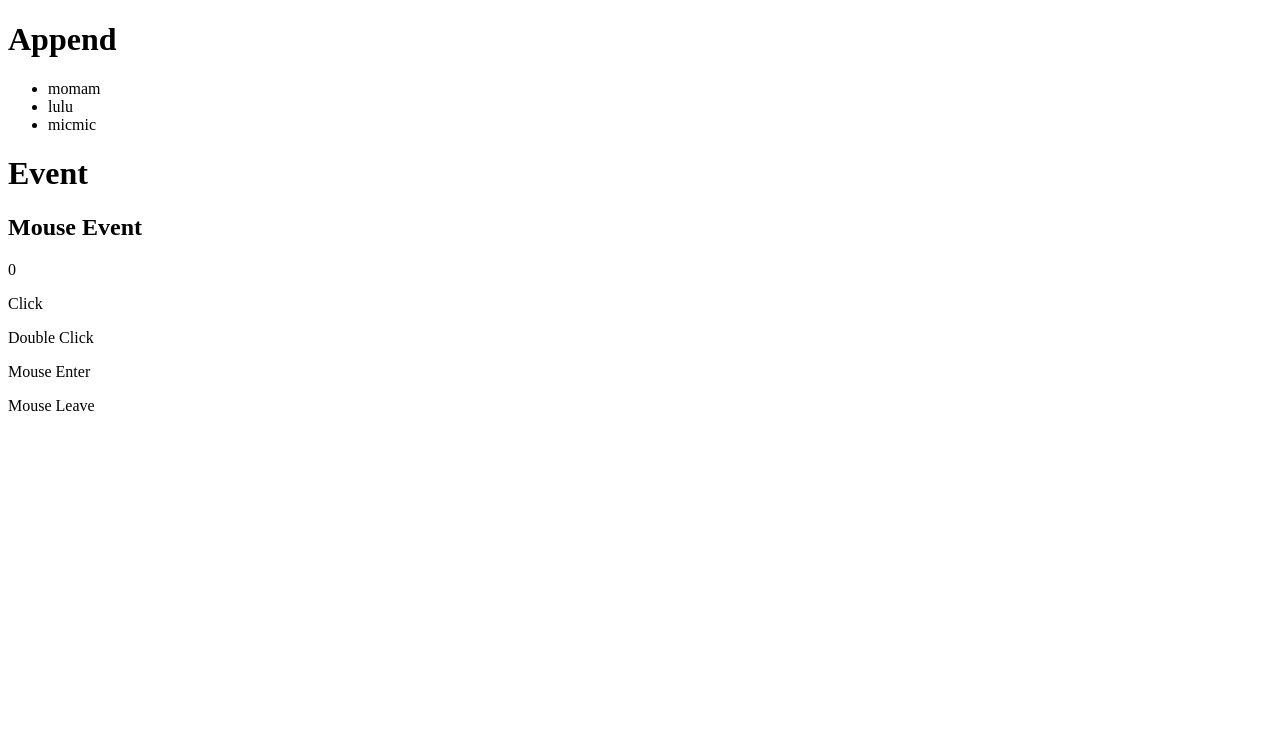
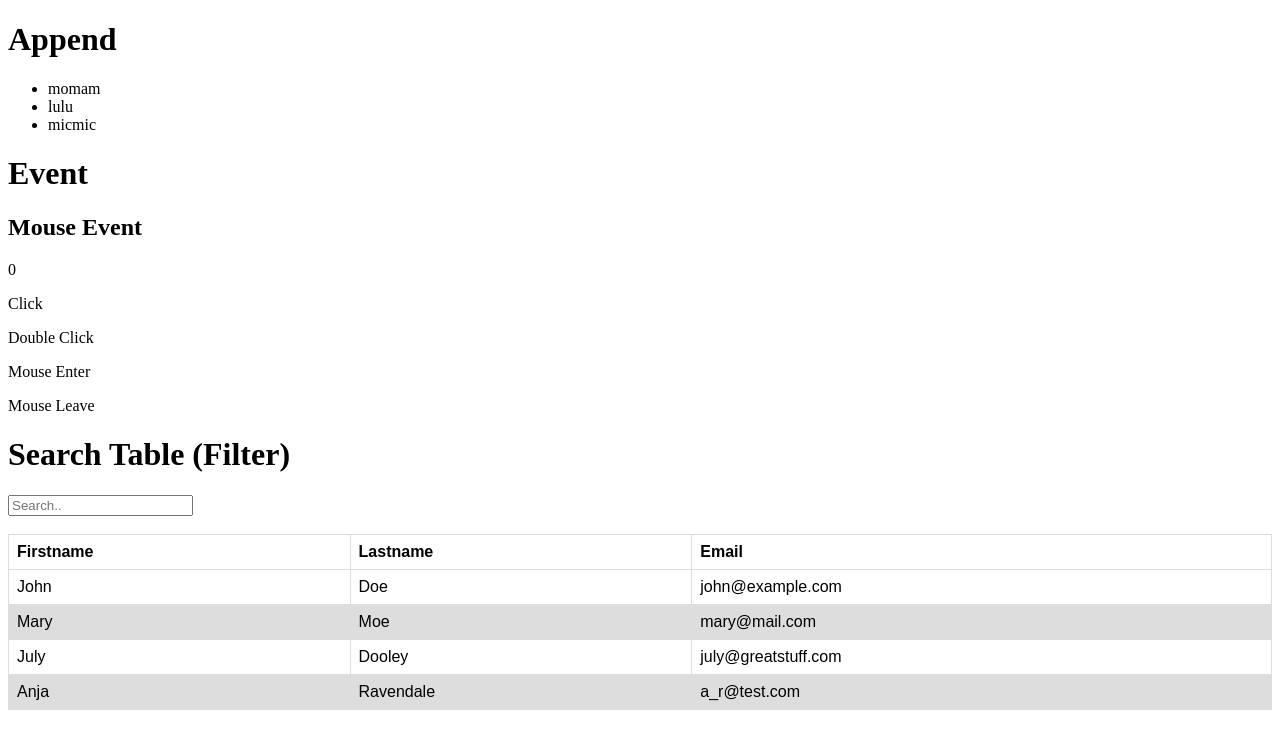
Before and after one commit to PanupongDeve/Jquery-ES6, a website built with webpack: page index.html in a window 1280 px wide. Built offline with nearby package versions, Linux system fonts and the light colour scheme.

Commit message:
update search table

```diff
--- a/index.html
+++ b/index.html
@@ -5,6 +5,24 @@
     <meta name="viewport" content="width=device-width, initial-scale=1.0">
     <meta http-equiv="X-UA-Compatible" content="ie=edge">
     <title>Document</title>
+
+    <style>
+        table {
+            font-family: arial, sans-serif;
+            border-collapse: collapse;
+            width: 100%;
+        }
+
+        td, th {
+            border: 1px solid #dddddd;
+            text-align: left;
+            padding: 8px;
+        }
+
+        tr:nth-child(even) {
+            background-color: #dddddd;
+        }
+        </style>
 </head>
 <body>
 
@@ -20,6 +38,43 @@
     <p id="m3">Mouse Enter</p>
     <p id="m4">Mouse Leave</p>
 
+
+    <h1>Search Table (Filter)</h1>
+    <input id="myInput" type="text" placeholder="Search..">
+<br><br>
+
+<table>
+  <thead>
+    <tr>
+      <th>Firstname</th>
+      <th>Lastname</th>
+      <th>Email</th>
+    </tr>
+  </thead>
+  <tbody id="myTable">
+    <tr>
+      <td>John</td>
+      <td>Doe</td>
+      <td>john@example.com</td>
+    </tr>
+    <tr>
+      <td>Mary</td>
+      <td>Moe</td>
+      <td>mary@mail.com</td>
+    </tr>
+    <tr>
+      <td>July</td>
+      <td>Dooley</td>
+      <td>july@greatstuff.com</td>
+    </tr>
+    <tr>
+      <td>Anja</td>
+      <td>Ravendale</td>
+      <td>a_r@test.com</td>
+    </tr>
+  </tbody>
+</table>
+
     <script
         src="https://code.jquery.com/jquery-3.3.1.slim.min.js"
         integrity="sha256-3edrmyuQ0w65f8gfBsqowzjJe2iM6n0nKciPUp8y+7E="
--- /dev/null
+++ b/src/SearchTableController.js
@@ -0,0 +1,25 @@
+
+
+export class SearchTableController {
+    constructor() {
+        this.searchInputView = $('#myInput');
+        this.tableView = $("#myTable tr");
+    }
+
+    onSearchChange() {
+        this.searchInputView.on('keyup', () => {
+            const val = this.searchInputView.val().toLowerCase();
+            this.filterText(val);
+        });
+    }
+
+    filterText(text) {
+        this.tableView.filter(function() {
+            $(this).toggle($(this).text().toLowerCase().indexOf(text) > -1)
+          });
+    }
+
+    start() {
+        this.onSearchChange();
+    }
+}
--- a/src/index.js
+++ b/src/index.js
@@ -1,15 +1,18 @@
 import { Hello } from './Hello';
 import { Dogs } from './apend';
 import { JqueryEvent } from './event';
+import { SearchTableController } from './SearchTableController';
 
 const hello = new Hello();
 const dogs = new Dogs();
 const jqueryEvent = new JqueryEvent();
+const searchTableController = new SearchTableController();
 
 $( document ).ready(() => {
     // Handler for .ready() called
     dogs.start();
     hello.start();
     jqueryEvent.start();
+    searchTableController.start();
 
 });
```
Also changed, not shown: dist/js/bundle.js.
